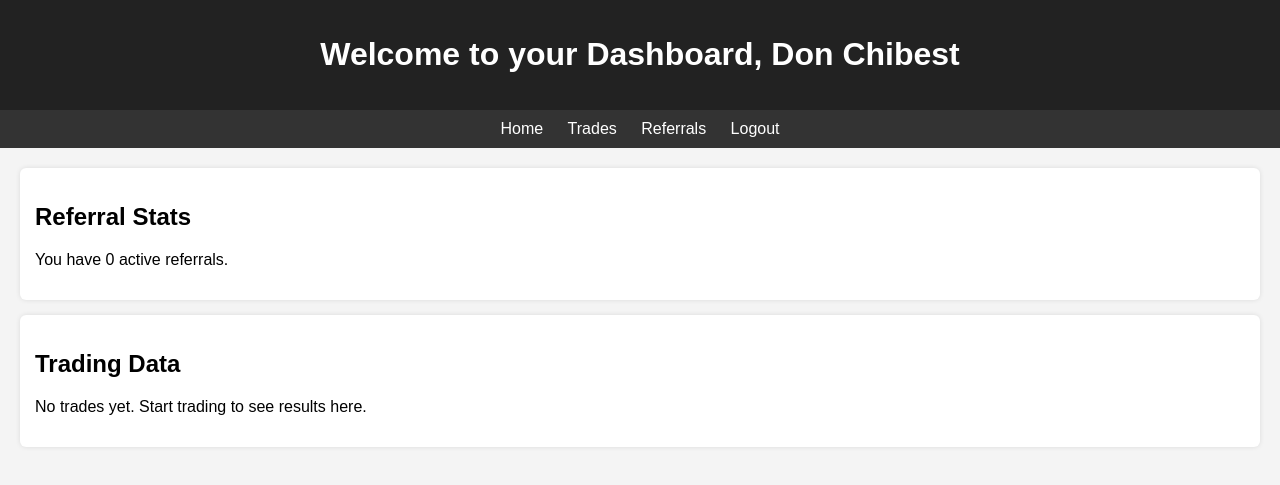
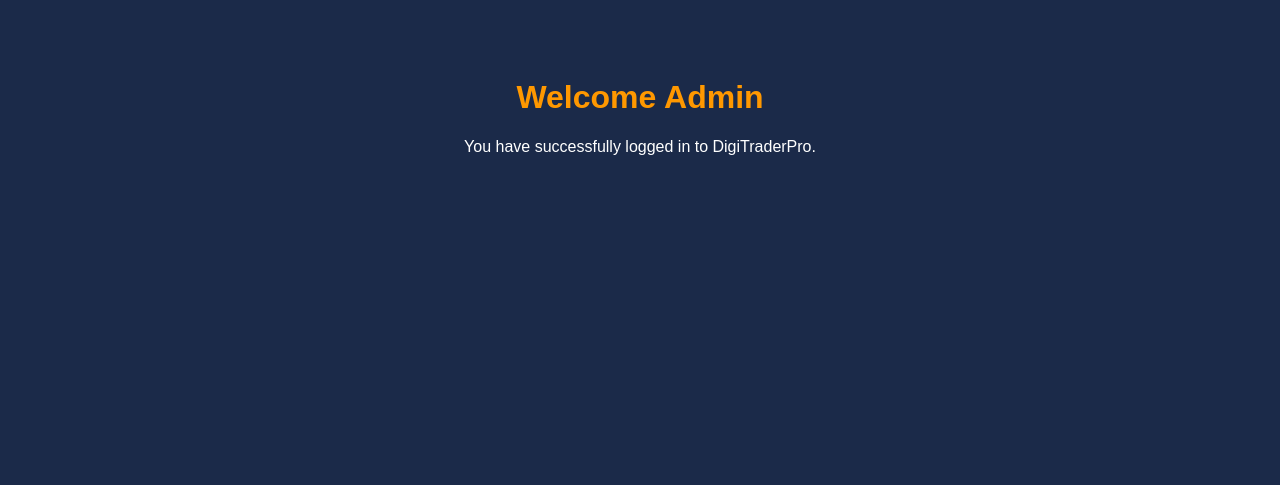
Before and after one commit to digitrad/digitraderpro, a plain HTML site: page dashboard.html in a window 1280 px wide. Drawn offline with Linux system fonts and the light colour scheme.

Commit message:
Update dashboard.html

```diff
--- a/dashboard.html
+++ b/dashboard.html
@@ -3,60 +3,22 @@
 <head>
     <meta charset="UTF-8">
     <meta name="viewport" content="width=device-width, initial-scale=1.0">
-    <title>DigiTraderPro Dashboard</title>
+    <title>Dashboard - DigiTraderPro</title>
     <style>
         body {
             font-family: Arial, sans-serif;
-            background: #f4f4f4;
-            margin: 0;
+            background: #1b2a49;
+            color: white;
+            text-align: center;
+            padding-top: 50px;
         }
-        header {
-            background: #222;
-            color: white;
-            padding: 15px;
-            text-align: center;
-        }
-        nav {
-            background: #333;
-            padding: 10px;
-            text-align: center;
-        }
-        nav a {
-            color: white;
-            margin: 0 10px;
-            text-decoration: none;
-        }
-        .container {
-            padding: 20px;
-        }
-        .card {
-            background: white;
-            padding: 15px;
-            border-radius: 6px;
-            box-shadow: 0 0 5px rgba(0,0,0,0.1);
-            margin-bottom: 15px;
+        h1 {
+            color: #ff9800;
         }
     </style>
 </head>
 <body>
-    <header>
-        <h1>Welcome to your Dashboard, Don Chibest</h1>
-    </header>
-    <nav>
-        <a href="#">Home</a>
-        <a href="#">Trades</a>
-        <a href="#">Referrals</a>
-        <a href="index.html">Logout</a>
-    </nav>
-    <div class="container">
-        <div class="card">
-            <h2>Referral Stats</h2>
-            <p>You have 0 active referrals.</p>
-        </div>
-        <div class="card">
-            <h2>Trading Data</h2>
-            <p>No trades yet. Start trading to see results here.</p>
-        </div>
-    </div>
+    <h1>Welcome Admin</h1>
+    <p>You have successfully logged in to DigiTraderPro.</p>
 </body>
 </html>
```
